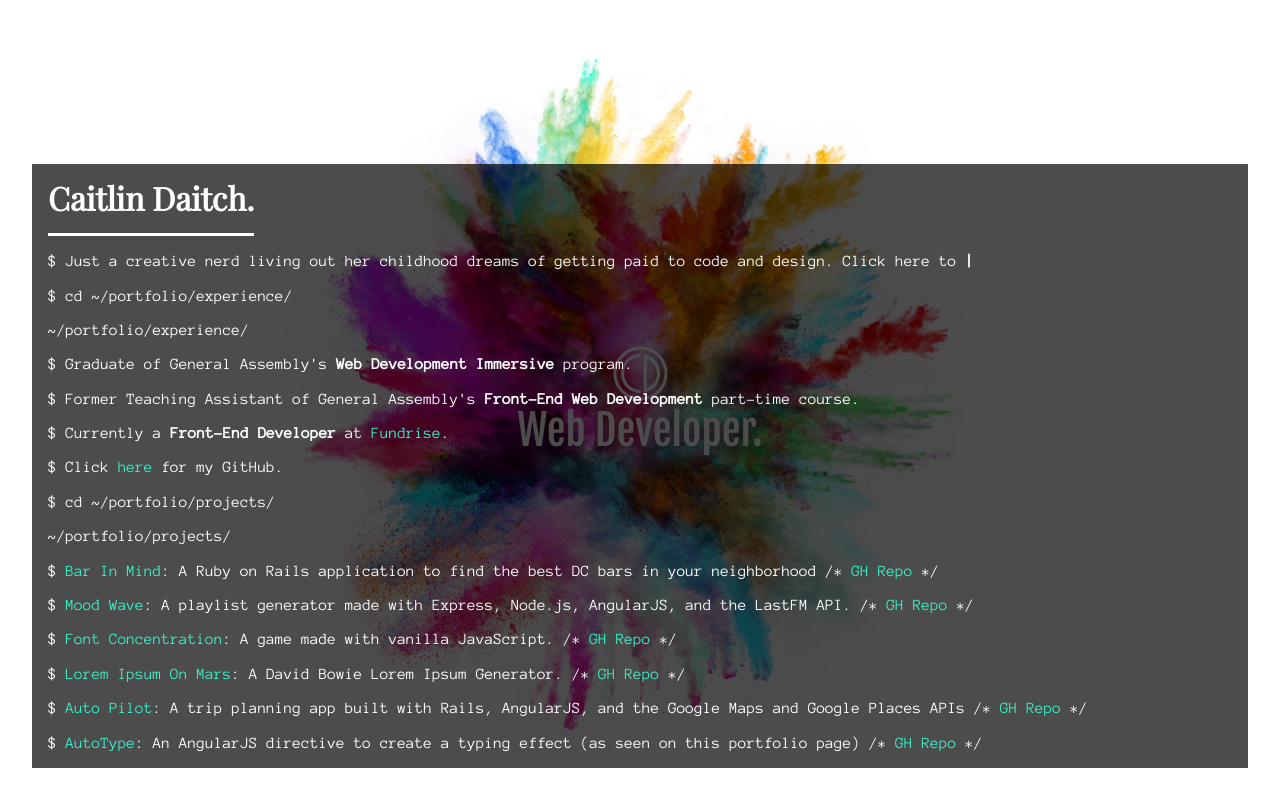
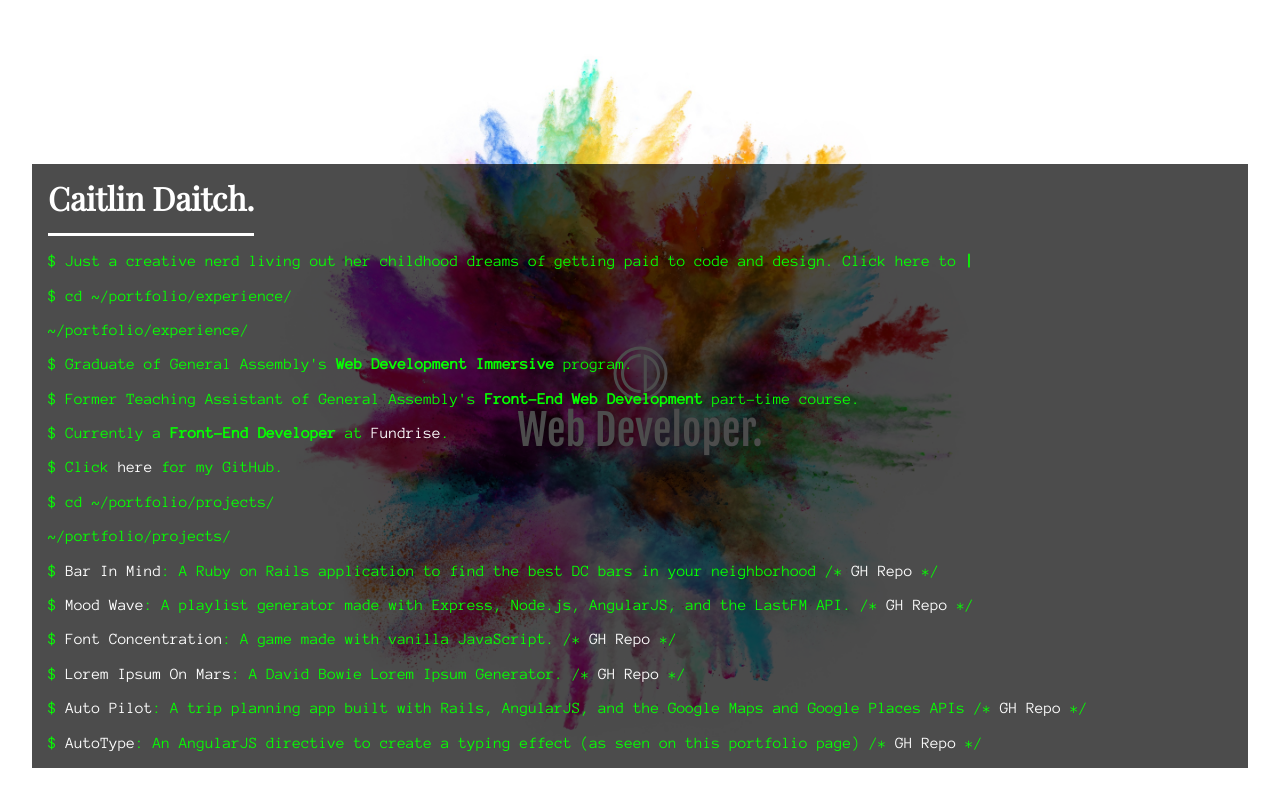
Before and after one commit to caitlindaitch/portfolio-jan2016, a website: page index.html in a window 1280 px wide. Both pictures are taken after a click on the element 640 px from the left and 706 px from the top of the page. Drawn offline with nearby package versions, Linux system fonts and the light colour scheme.

Commit message:
Terminal green text

```diff
--- a/assets/css/master.css
+++ b/assets/css/master.css
@@ -64,15 +64,18 @@ p {
   .bottom-navigation.inactive:hover {
     animation: .5s normal hover-scaling ease-in-out; }
 
+.terminal-font {
+  color: #05FF00; }
+
 .description {
   display: none;
   font-weight: 300;
-  color: #FFFFFF;
+  color: #05FF00;
   font-size: 18px;
   font-family: "Anonymous Pro", serif; }
   .description a {
     text-decoration: none;
-    color: #39f1c8; }
+    color: #FFFFFF; }
     .description a:hover {
       transition: .5s;
       opacity: .7; }
--- a/assets/css/style.scss
+++ b/assets/css/style.scss
@@ -86,16 +86,20 @@ p {
 	}
 }
 
+.terminal-font {
+	color: #05FF00;
+}
+
 .description {
 	display: none;
 	font-weight: 300;
-	color: #FFFFFF;
+	color: #05FF00;
 	font-size: 18px;
 	font-family: $terminal-font;
 
 	a {
 		text-decoration: none;
-		color: $accent-color;
+		color: #FFFFFF;
 
 		&:hover {
 			transition: .5s;
--- a/assets/js/script.js
+++ b/assets/js/script.js
@@ -6,10 +6,12 @@
 			$(".description").slideDown();
 			$(".bottom-navigation").removeClass("inactive");
 			$(".bottom-navigation").addClass("dark-background");
+			$("[auto-type]").addClass("terminal-font");
 			expandedInfo = true;
 		} else {
 			$(".description").slideUp();
 			$(".bottom-navigation").removeClass("dark-background");
+			$("[auto-type]").removeClass("terminal-font");
 			setTimeout(function(){
 				$(".bottom-navigation").addClass("inactive");
 			}, 1000);
```
Also changed, not shown: assets/css/style.css.
